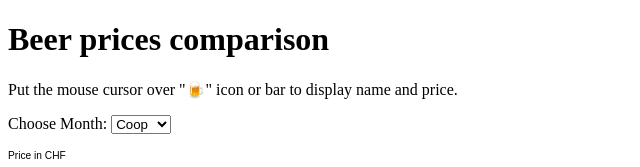
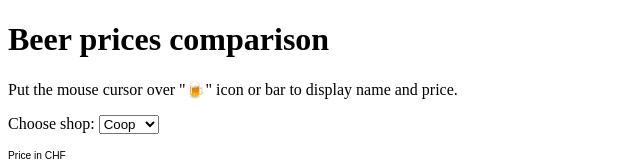
Before and after one commit to Andrei-ctrl/Visualisation-beer-prices, a plain HTML site: page index.html in a window 1280 px wide. Shown: the top 167 px of the page, 0-640 px from the left. Drawn offline with Linux system fonts and the light colour scheme.

Commit message:
Update index.html

```diff
--- a/index.html
+++ b/index.html
@@ -11,7 +11,7 @@
     <p class="instructions">
       Put the mouse cursor over "🍺" icon or bar to display name and price.
     </p>
-    <p>Choose Month:
+    <p>Choose shop:
       <select id="shop_option" style="text-align: left" style="border: 2px solid black; border-radius: 10px">
         <option value="Coop">Coop</option>
         <option value="Manor">Manor</option>
```
